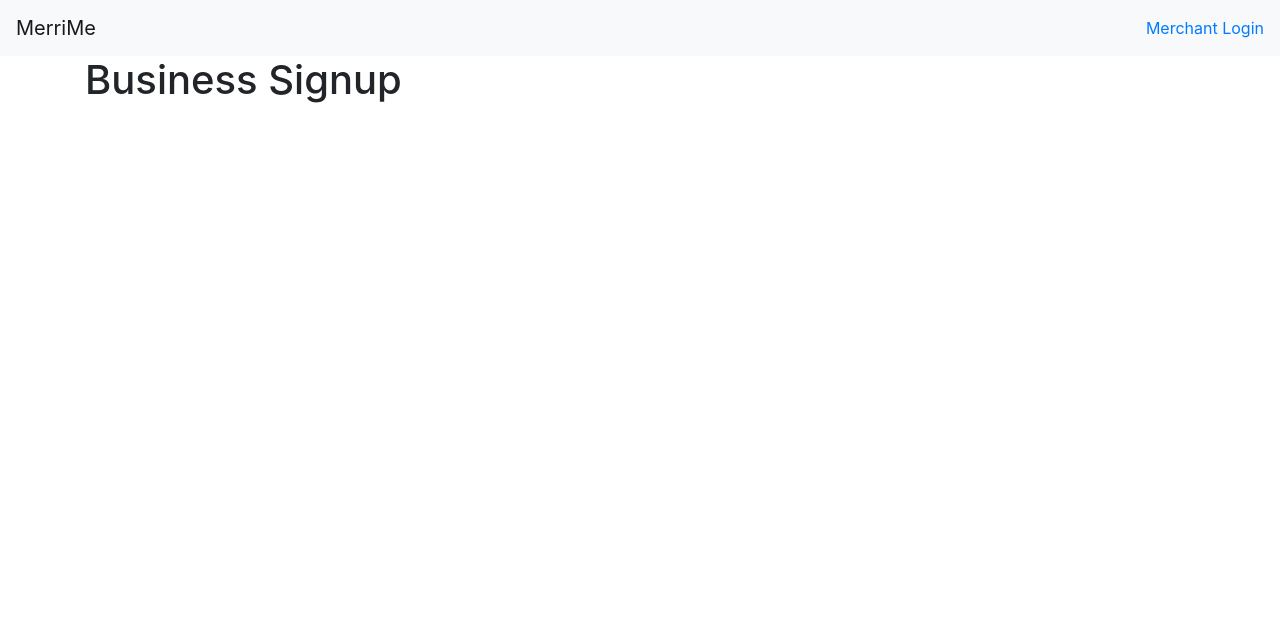
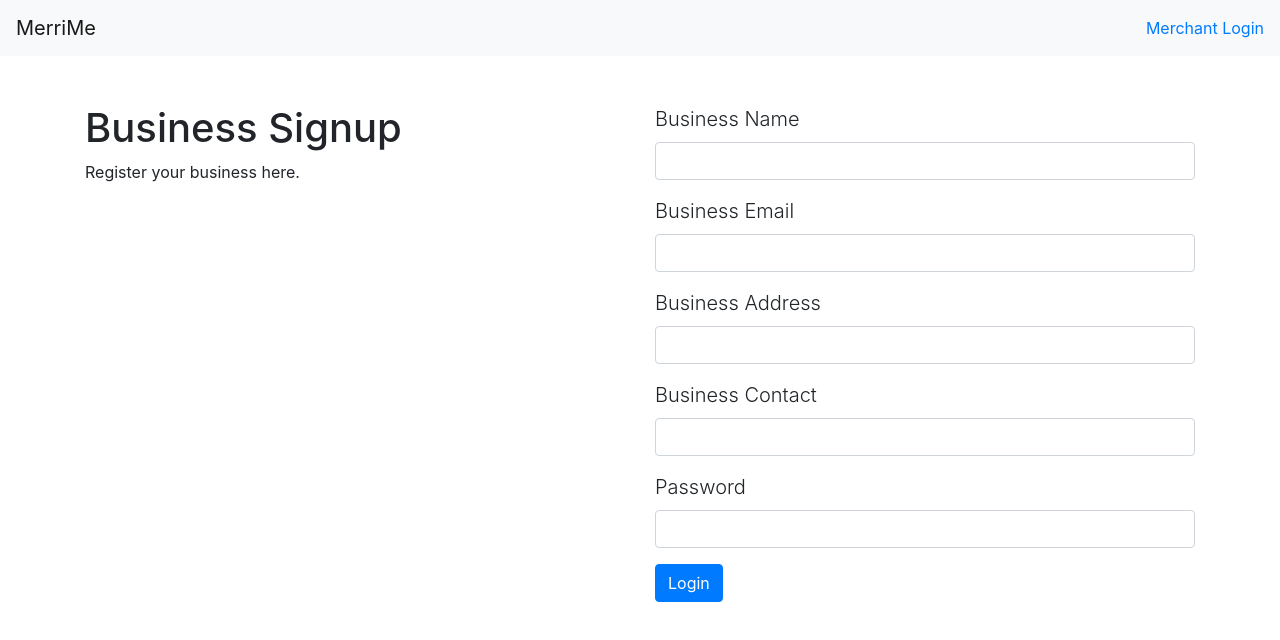
Before and after one commit to Nithiya99/IT5007-FinalProject, a React (Create React App) app in the folder client/: page /business/signup in a window 1280 px wide. Shown: the top 640 px of the page. Built offline with nearby package versions, Linux system fonts and the light colour scheme.

Commit message:
Business Signup full Integ

```diff
--- a/client/src/core/Business/Signin.js
+++ b/client/src/core/Business/Signin.js
@@ -1,5 +1,6 @@
 import React, { Component } from "react";
 import { Redirect } from "react-router";
+import { Link } from "react-router-dom";
 
 // Own imports
 import { businessSignin, businessAuthenticate } from "../../authentication";
@@ -48,7 +49,17 @@ class Signin extends Component {
 
     return (
       <div className="container mt-5">
+        <div className="row">
+          <div className="col">
+            <span>
               <h1>Business Login</h1>
+              <p>
+                Don't have a business account?
+                <Link to="/business/signup">Signup here.</Link>
+              </p>
+            </span>
+          </div>
+          <div className="col">
             <div
               className="alert alert-danger mb-5 col-sm-8 offset-2"
               style={{ display: error ? "" : "none" }}
@@ -94,6 +105,8 @@ class Signin extends Component {
               </button>
             </form>
           </div>
+        </div>
+      </div>
     );
   }
 }
--- a/client/src/core/Business/Signup.js
+++ b/client/src/core/Business/Signup.js
@@ -1,10 +1,170 @@
 import React, { Component } from "react";
+import { Link } from "react-router-dom";
+
+// Own imports
+import { businessSignup } from "../../authentication";
 
 class Signup extends Component {
+  constructor() {
+    super();
+    this.state = {
+      businessName: "",
+      businessEmail: "",
+      businessAddress: "",
+      businessHp: "",
+      password: "",
+      error: "",
+      loading: false,
+      success: false,
+    };
+  }
+
+  handleChange = (name) => (event) => {
+    this.setState({ error: "" });
+    this.setState({ [name]: event.target.value });
+  };
+
+  clickSubmit = (event) => {
+    event.preventDefault();
+    this.setState({ loading: true });
+    const {
+      businessName,
+      businessEmail,
+      businessAddress,
+      businessHp,
+      password,
+    } = this.state;
+    const business = {
+      businessName,
+      businessEmail,
+      businessAddress,
+      businessHp,
+      password,
+    };
+    console.log(business);
+    businessSignup(business).then((data) => {
+      if (data.error) {
+        this.setState({ error: data.error, loading: false });
+      } else {
+        this.setState({
+          businessName: "",
+          businessEmail: "",
+          businessAddress: "",
+          businessHp: "",
+          password: "",
+          loading: false,
+          success: true,
+        });
+      }
+    });
+  };
   render() {
+    const {
+      businessName,
+      businessEmail,
+      businessAddress,
+      businessHp,
+      password,
+      error,
+      loading,
+      success,
+    } = this.state;
+
     return (
-      <div className="container">
-        <h1>Business Signup</h1>
+      <div className="container mt-5">
+        <div className="row">
+          <div className="col">
+            <span>
+              <h1>Business Signup</h1>
+              <p>Register your business here.</p>
+            </span>
+          </div>
+          <div className="col">
+            <div
+              className="alert alert-danger mb-5 col-sm-8 offset-2"
+              style={{ display: error ? "" : "none" }}
+            >
+              {error}
+            </div>
+            <div
+              className="alert alert-success"
+              style={{ display: success ? "" : "none" }}
+            >
+              New account successfully created! Please{" "}
+              <Link to="/business/signin">Sign In</Link>.
+            </div>
+            {loading ? (
+              <div className="jumbotron text-center">
+                <h2>Loading...</h2>
+              </div>
+            ) : (
+              ""
+            )}
+            <form>
+              <div className="form-group">
+                <label className="lead" htmlFor="Business Name">
+                  Business Name
+                </label>
+                <input
+                  type="text"
+                  className="form-control"
+                  onChange={this.handleChange("businessName")}
+                  value={businessName}
+                />
+              </div>
+              <div className="form-group">
+                <label className="lead" htmlFor="Business Email">
+                  Business Email
+                </label>
+                <input
+                  type="email"
+                  className="form-control"
+                  onChange={this.handleChange("businessEmail")}
+                  value={businessEmail}
+                />
+              </div>
+              <div className="form-group">
+                <label className="lead" htmlFor="Business Address">
+                  Business Address
+                </label>
+                <input
+                  type="text"
+                  className="form-control"
+                  onChange={this.handleChange("businessAddress")}
+                  value={businessAddress}
+                />
+              </div>
+              <div className="form-group">
+                <label className="lead" htmlFor="Business Conatct">
+                  Business Contact
+                </label>
+                <input
+                  type="text"
+                  className="form-control"
+                  onChange={this.handleChange("businessHp")}
+                  value={businessHp}
+                />
+              </div>
+              <div className="form-group">
+                <label className="lead" htmlFor="password">
+                  Password
+                </label>
+                <input
+                  type="password"
+                  className="form-control"
+                  onChange={this.handleChange("password")}
+                  value={password}
+                />
+              </div>
+              <button
+                onClick={this.clickSubmit}
+                className="btn btn-raised btn-primary"
+              >
+                Login
+              </button>
+            </form>
+          </div>
+        </div>
       </div>
     );
   }
```
Also changed, not shown: 1 other file (tests, documents, lock files or other folders). Lines whose indentation alone changed are shown as unchanged.
